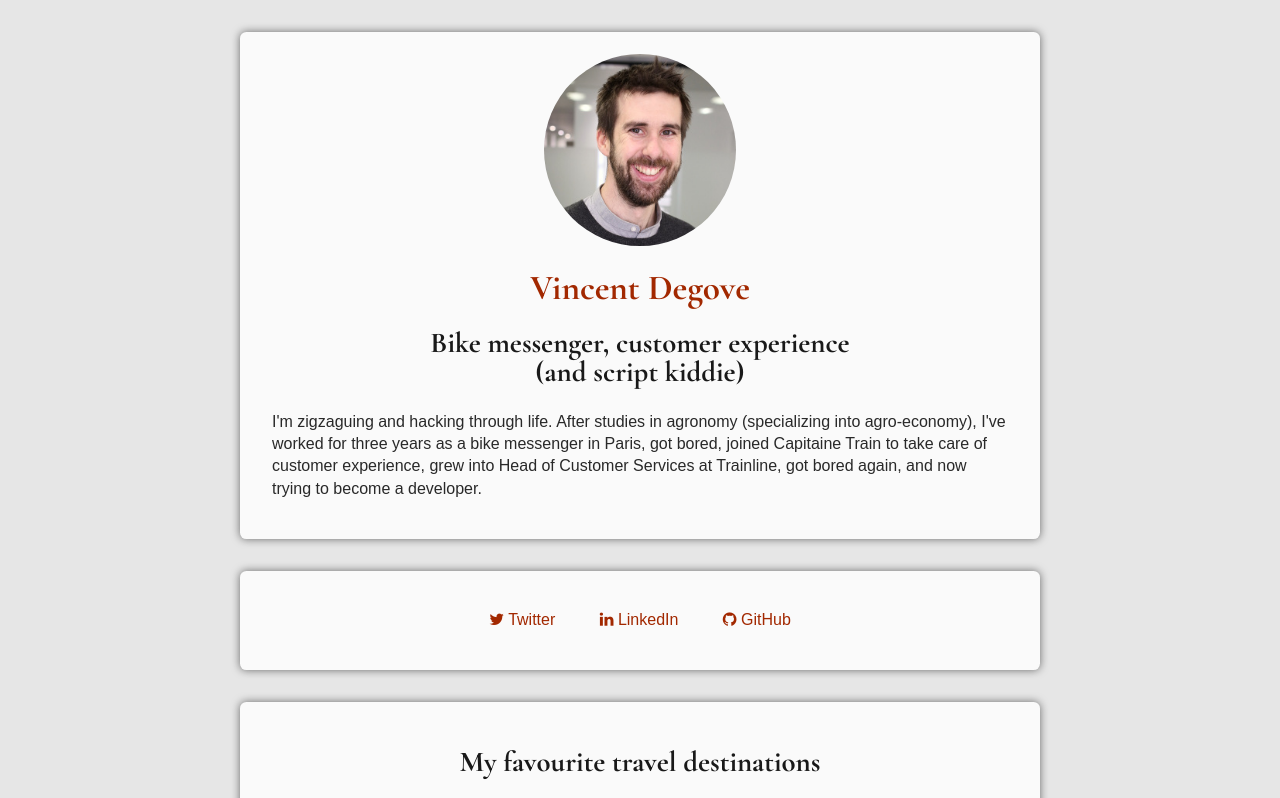
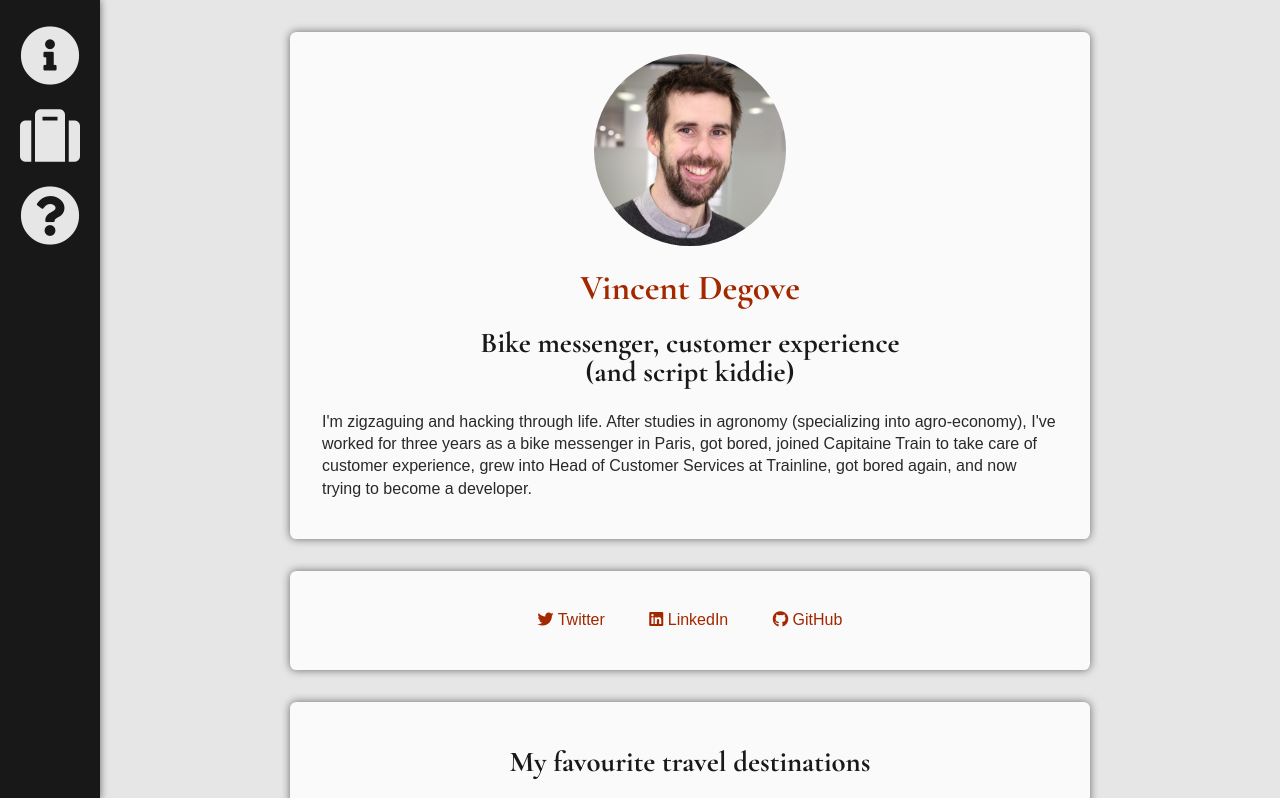
Before and after one commit to vdegove/profile, a plain HTML site: page index.html in a window 1280 px wide. Shown: the top 798 px of the page. Drawn offline with nearby package versions, Linux system fonts and the light colour scheme; a web font is replaced by a local one.

Commit message:
Improve profile page by adding a sidebar

```diff
--- a/index.html
+++ b/index.html
@@ -4,13 +4,21 @@
     <meta charset="UTF-8">
     <title>Vincent Degove profile</title>
     <link href="https://fonts.googleapis.com/css?family=Cormorant+Garamond:700|Proza+Libre" rel="stylesheet">
-    <link href="https://maxcdn.bootstrapcdn.com/font-awesome/4.7.0/css/font-awesome.min.css" rel="stylesheet">
+    <link rel="stylesheet" href="https://use.fontawesome.com/releases/v5.5.0/css/all.css" integrity="sha384-B4dIYHKNBt8Bc12p+WXckhzcICo0wtJAoU8YZTY5qE0Id1GSseTk6S+L3BlXeVIU" crossorigin="anonymous">
     <link rel="stylesheet" href="style.css">
   </head>
 
   <body>
+    <div id="sidebar">
+      <ul class="list-inline">
+        <li><a href="#information-card"><i class="fas fa-info-circle"></i></a></li>
+        <li><a href="#travel-card"><i class="fas fa-suitcase"></i></a></li>
+        <li><a href="#about-card"><i class="fas fa-question-circle"></i></a></li>
+      </ul>
+    </div>
+    <div id="page-content">
       <div class="container">
-      <div class="card">
+        <div class="card" id="information-card">
           <img id="img-header" class="img-circle" src="images/vincent-degove.jpg">
           <h1>Vincent Degove</h1>
           <h2>Bike messenger, customer experience<br>(and script kiddie)</h2>
@@ -20,13 +28,13 @@
         <div class="card">
 
           <ul class="list-inline">
-          <li><a href="https://twitter.com/vincevlo" target="_blank"><i class="fa fa-twitter"></i></i> Twitter</a></li>
-          <li><a href="https://www.linkedin.com/in/vincent-degove-40514894/" target="_blank"><i class="fa fa-linkedin"></i> LinkedIn</a></li>
-          <li><a href="#" target="_blank"><i class="fa fa-github"></i> GitHub</a></li>
+            <li><a href="https://twitter.com/vincevlo" target="_blank"><i class="fab fa-twitter"></i></i> Twitter</a></li>
+            <li><a href="https://www.linkedin.com/in/vincent-degove-40514894/" target="_blank"><i class="fab fa-linkedin"></i> LinkedIn</a></li>
+            <li><a href="#" target="_blank"><i class="fab fa-github"></i> GitHub</a></li>
           </ul>
         </div>
 
-      <div class="card">
+        <div class="card" id="travel-card">
           <h2>My favourite travel destinations</h2>
           <table>
             <tbody>
@@ -46,10 +54,11 @@
           </table>
         </div>
 
-      <div class="card">
+        <div class="card" id="about-card">
           <h2>About this page</h2>
           <p>This page was coded as part of <a href="https://www.lewagon.org" target="_blank">Le Wagon bootcamp challenge.</a></p>
         </div>
       </div>
+    </div>
   </body>
 </html>
--- a/style.css
+++ b/style.css
@@ -31,6 +31,22 @@ a {
 a:hover {
   color: rgb(211, 106, 72);
 }
+
+#sidebar {
+  position: fixed;
+  width: 100px;
+  left: 0;
+  top: 0;
+  bottom: 0;
+  background: rgb(24, 24, 24);
+  box-shadow: 0 0 0.5em rgba(10, 10, 10, 0.57);
+  }
+
+
+#page-content {
+  margin-left: 100px;
+}
+
 
 .container {
   width: 75%;
@@ -87,3 +103,9 @@ td + td {
   display: inline-block;
   padding: 0px 20px;
 }
+
+#sidebar a i {
+  font-size: 60px;
+  color: #e6e6e6;
+  padding: 10px 0;
+}
```
Lines whose indentation alone changed are shown as unchanged.
